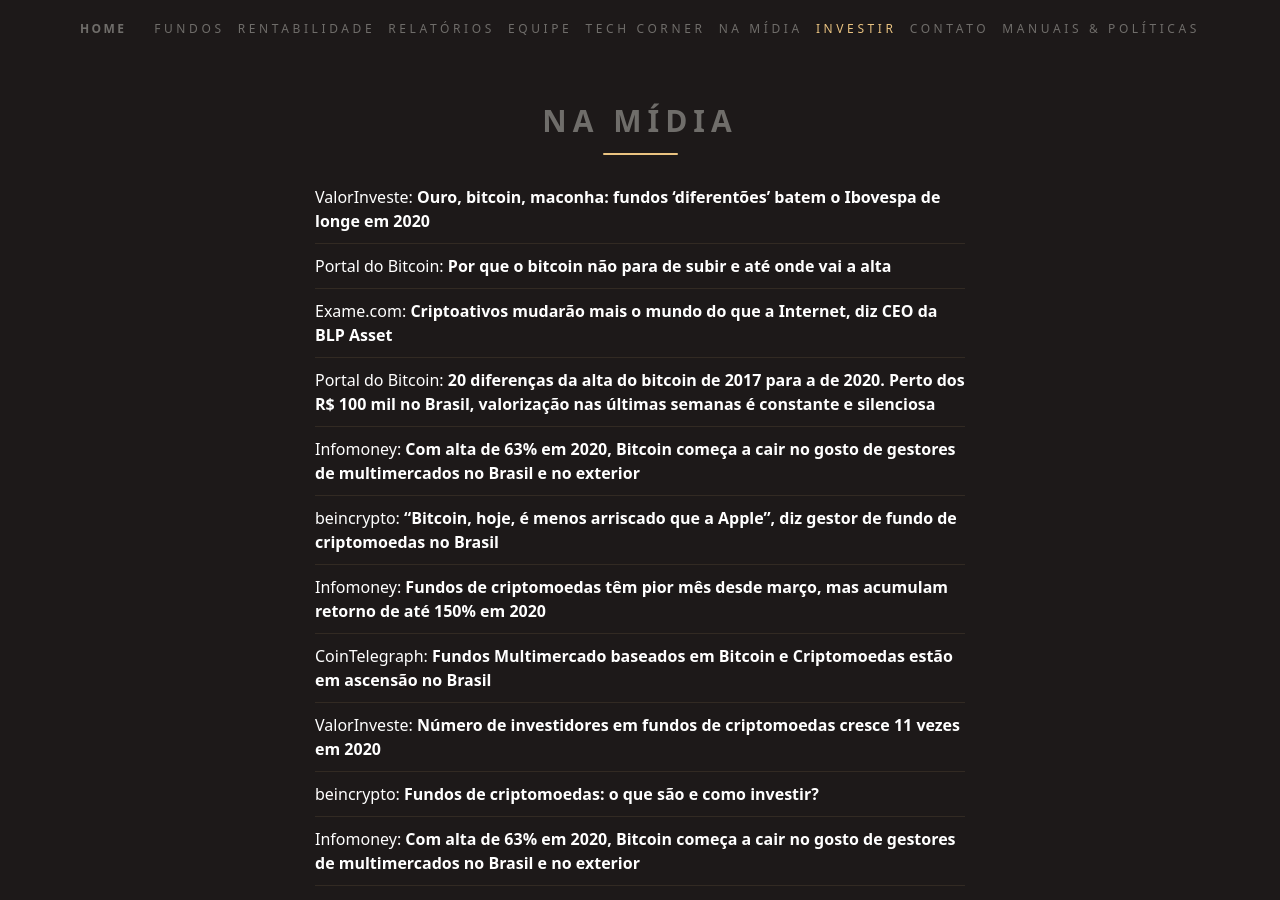
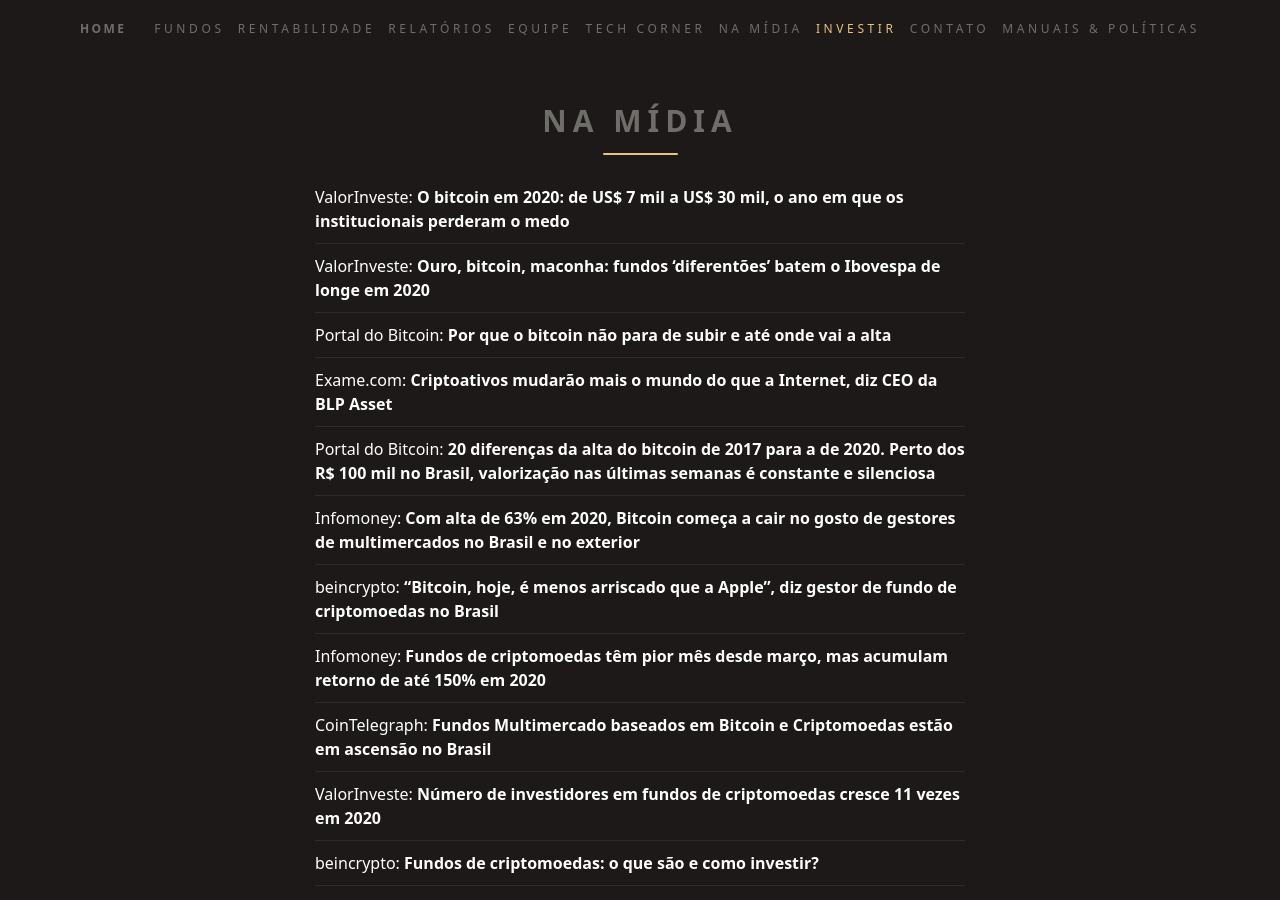
Before and after one commit to ateliedetemas/blpcrypto, a Jekyll site: the page built from _pages/na-midia.md, in a window 1280 px wide and 900 px high. Built offline with Jekyll 4.4.1, drawn with Linux system fonts in a browser that asks for light colours.

Commit message:
Update na-midia.md

```diff
--- a/_pages/na-midia.md
+++ b/_pages/na-midia.md
@@ -3,6 +3,7 @@ lang: pt
 layout: page
 title: Na Mídia
 ---
+|[ValorInveste: **O bitcoin em 2020: de US$ 7 mil a US$ 30 mil, o ano em que os institucionais perderam o medo**](https://valorinveste.globo.com/mercados/cripto/noticia/2021/01/12/o-bitcoin-em-2020-de-us-7-mil-a-us-30-mil-o-ano-em-que-os-institucionais-perderam-o-medo.ghtml)
 |[ValorInveste: **Ouro, bitcoin, maconha: fundos ‘diferentões’ batem o Ibovespa de longe em 2020**](https://valorinveste.globo.com/produtos/fundos/noticia/2021/01/04/ouro-bitcoin-maconha-fundos-diferentoes-batem-o-ibovespa-de-longe-em-2020.ghtml)
 |[Portal do Bitcoin: **Por que o bitcoin não para de subir e até onde vai a alta**](https://portaldobitcoin.uol.com.br/por-que-o-bitcoin-nao-para-de-subir-e-ate-onde-vai-a-alta/)
 |[Exame.com: **Criptoativos mudarão mais o mundo do que a Internet, diz CEO da BLP Asset**](https://exame.com/future-of-money/perspectivas-2021/criptoativos-mudarao-mais-o-mundo-do-que-a-internet-diz-ceo-da-blp-asset/)
```
